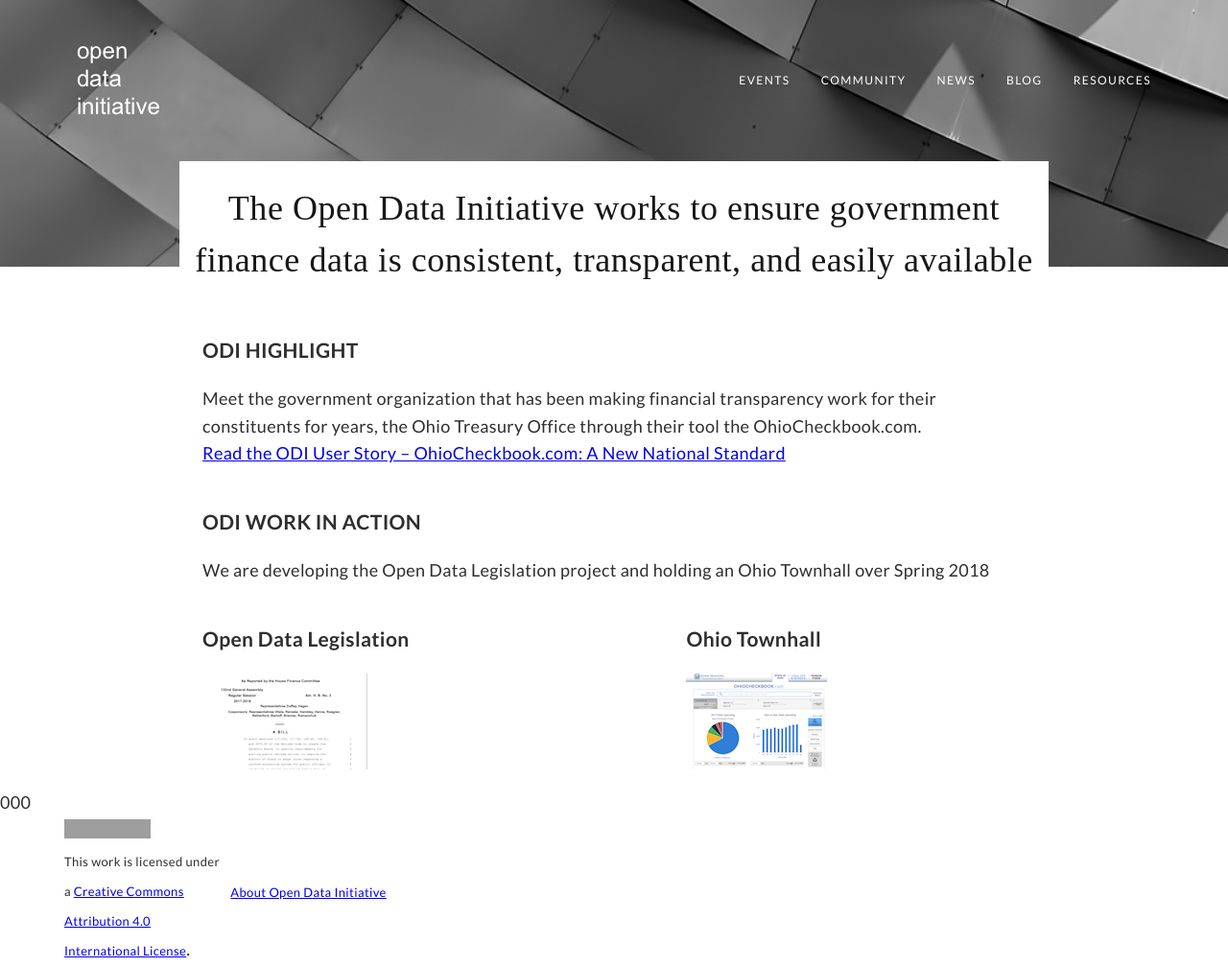
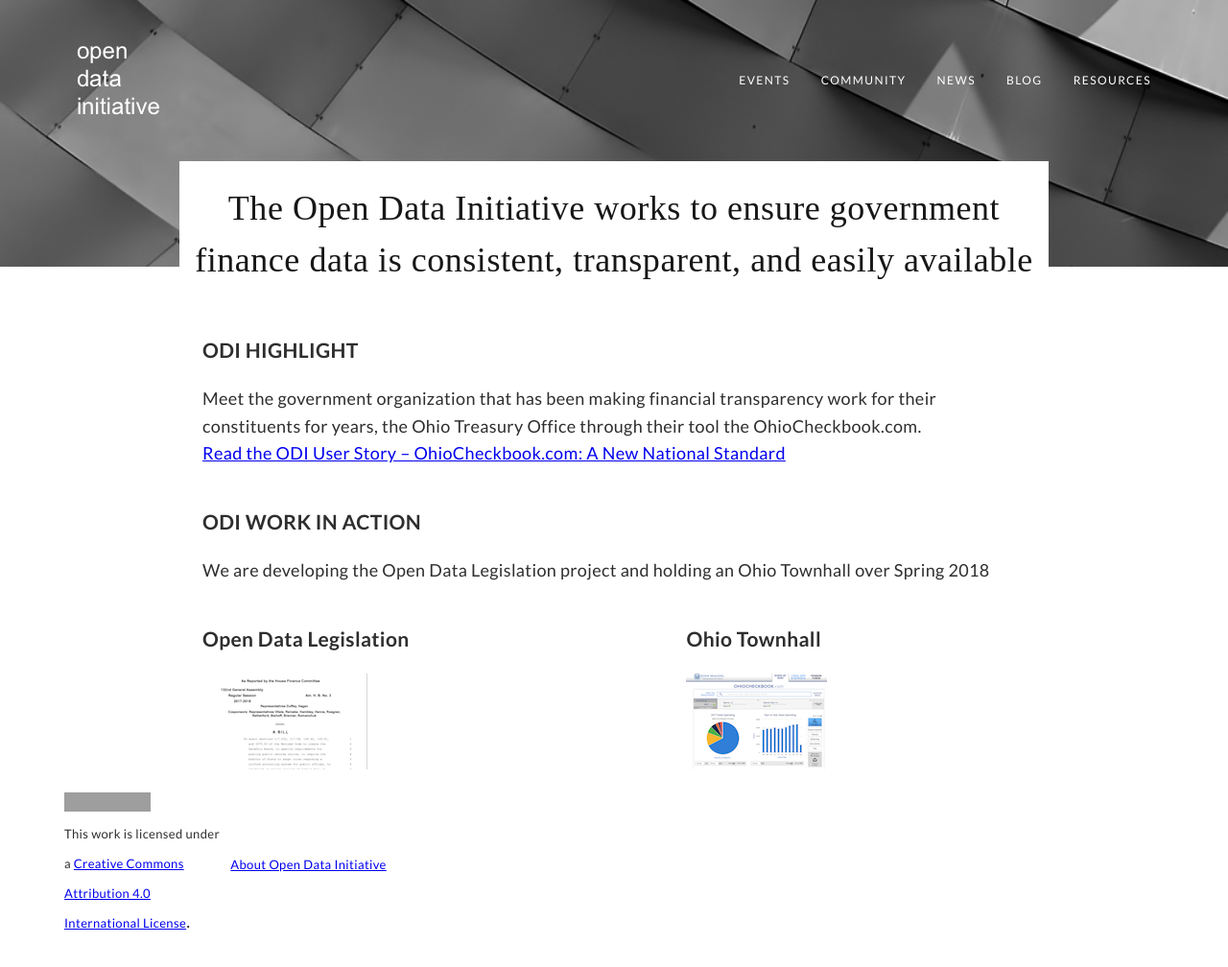
Before and after one commit to opendatainitiative/opendatainitiative.github.io, a Jekyll site: the page built from index.md, in a window 1280 px wide. Shown: the whole page at 96% size. Built offline with Jekyll 4.4.1, drawn with Linux system fonts in a browser that asks for light colours; after the commit the page ends 980 px from its top, so only the background shows below that; grey boxes are pictures that could not be loaded.

Commit message:
fix another syntax error

```diff
--- a/_includes/footer.html
+++ b/_includes/footer.html
@@ -1,4 +1,4 @@
-000<footer>
+<footer>
   <div class="container">
     <div class="navbar-brand">
         <table>
```
